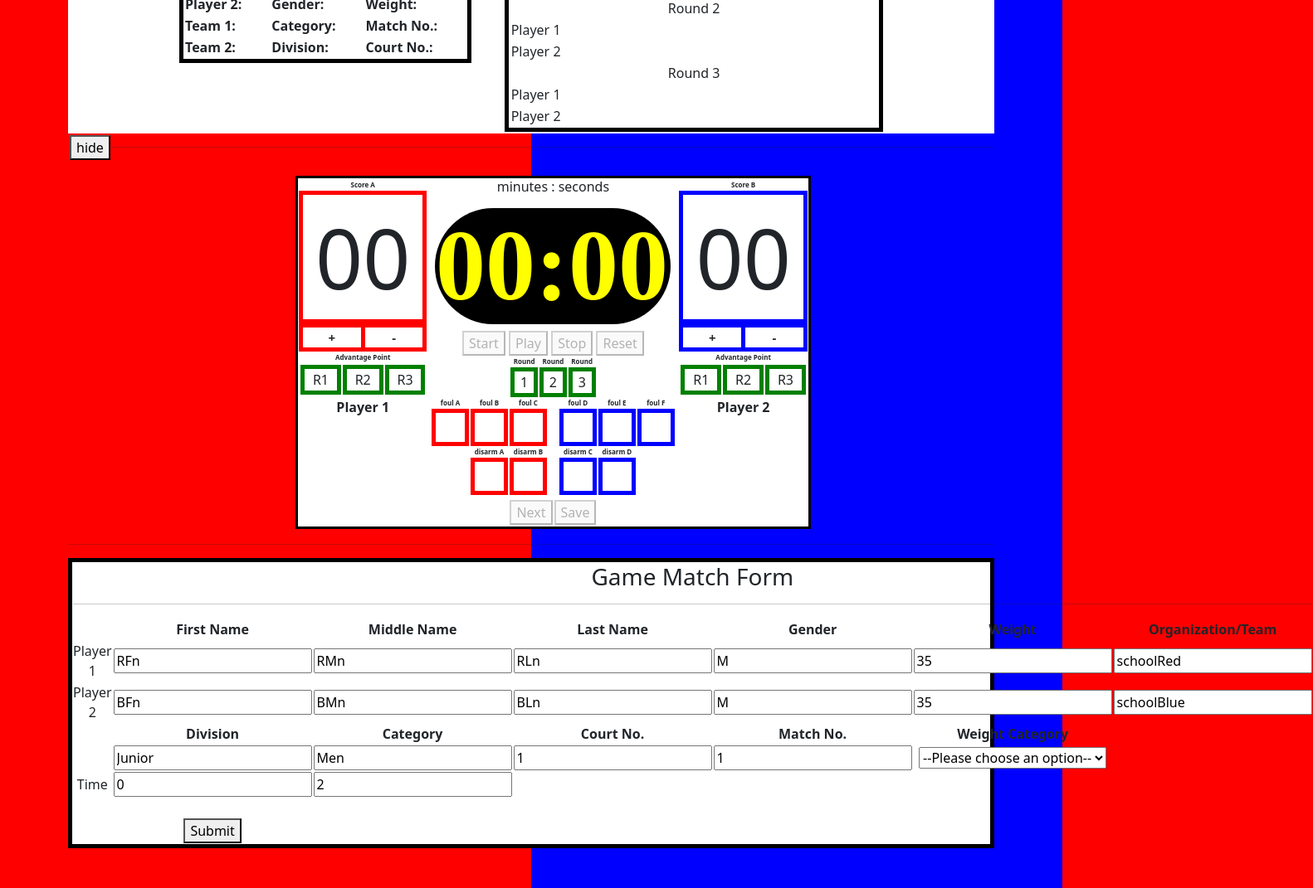
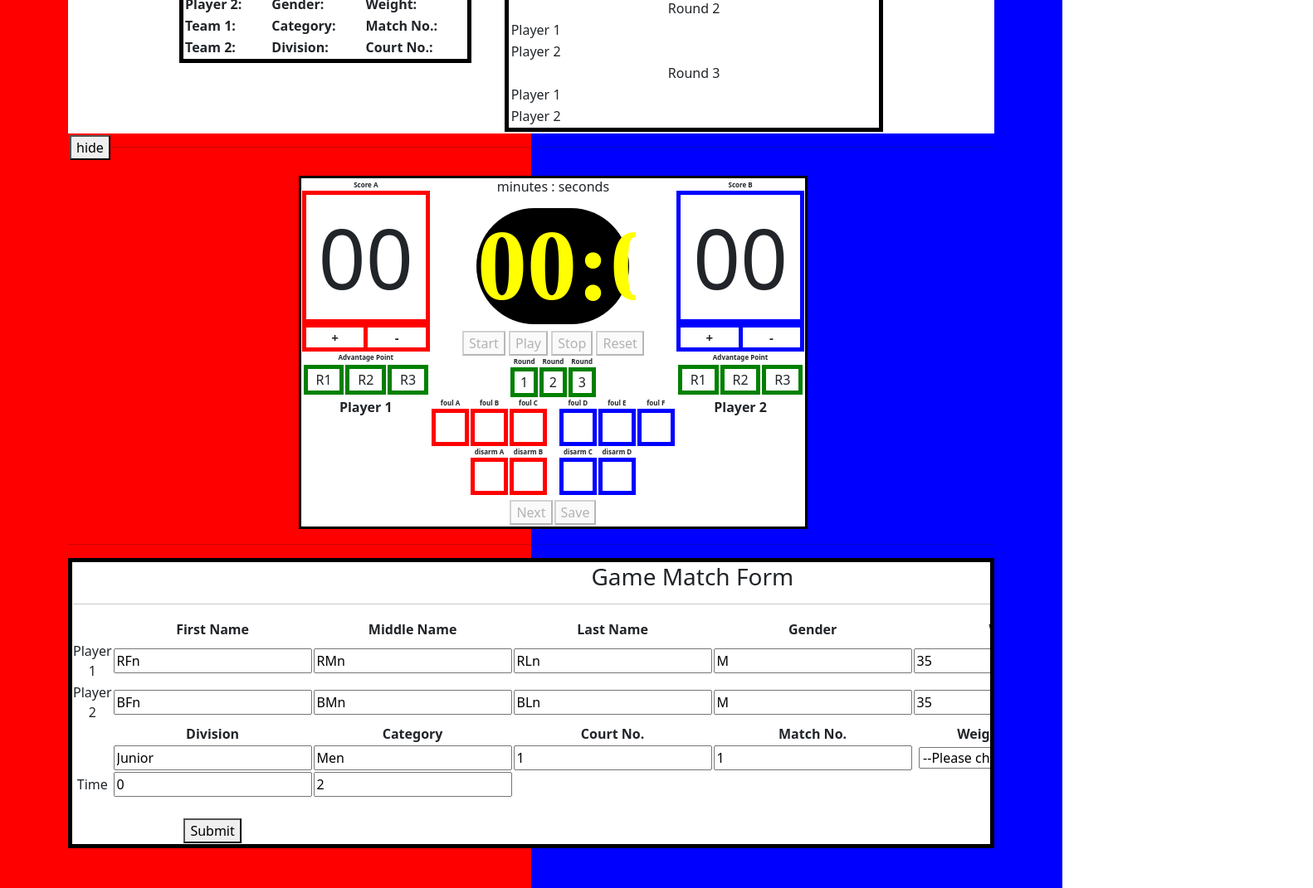
Before and after one commit to Ashvelodonan/testProject, a plain HTML site: page index2.html in a window 1280 px wide. Shown: the part 251-1322 px from the top of the page at 83% size, 1582 px wide, since content can reach past the window. Drawn offline with nearby package versions, Linux system fonts and the light colour scheme.

Commit message:
Update styles.css

```diff
--- a/static/styles.css
+++ b/static/styles.css
@@ -30,6 +30,7 @@
     position: relative;
     border: 5px solid black;
     table-layout: auto;
+    overflow: auto;
 }
 
 #winnersData table th {
@@ -243,7 +244,7 @@ td.blue_team {
 
 iframe {
     margin: auto;
-    width: 300px;
-    overflow: hidden;
+    width: 200px;
+    overflow: auto;
     border: none;
 }
```
